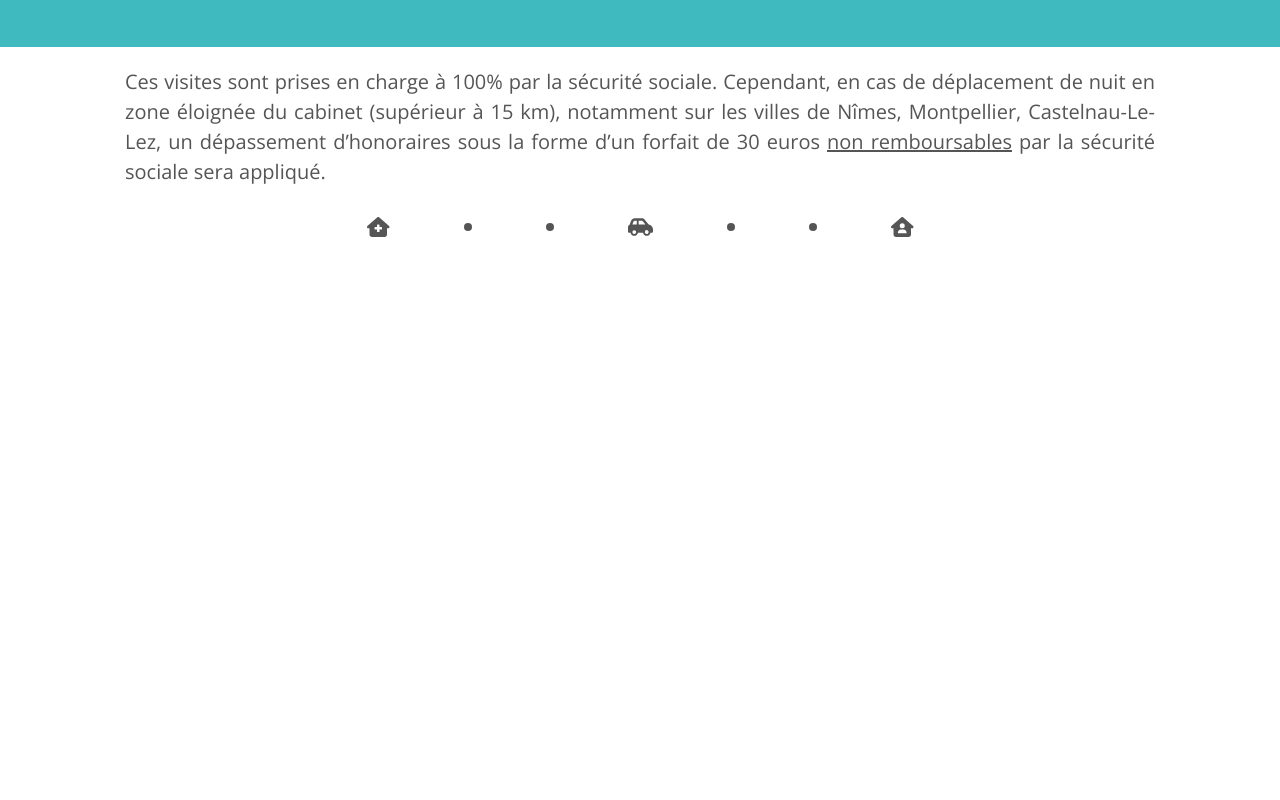
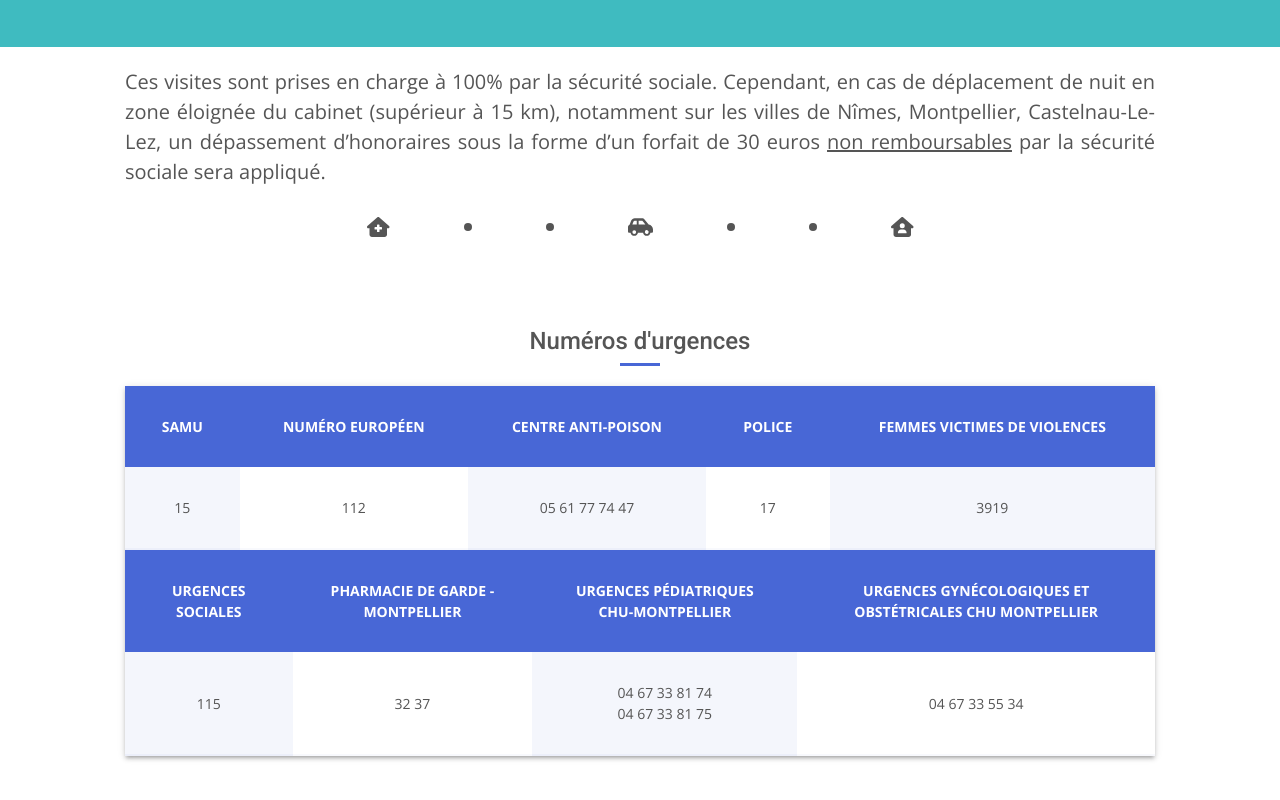
Before and after one commit to chickentuna/sagefemme-croixdoc, a React (Create React App) app: page /urgences in a window 1280 px wide. Shown: the part 1249-2049 px from the top of the page. Before the commit the page ends 1536 px from the top, so only its background shows below. Built offline with nearby package versions, Linux system fonts and the light colour scheme.

Commit message:
number table desktop

```diff
--- a/src/react/pages/Urgences.tsx
+++ b/src/react/pages/Urgences.tsx
@@ -15,6 +15,8 @@ import { FontAwesomeIcon } from '@fortawesome/react-fontawesome'
 import { faCarSide, faCircle, faHouseMedical, faHouseUser } from '@fortawesome/free-solid-svg-icons'
 import { Link } from 'react-router-dom'
 import ShowCalculatorButton from './interactive/ShowCalculatorButton'
+import NumbersTable from './sections/NumbersTable'
+import Dash from '../components/Dash'
 
 const useStyles = createUseStyles((theme: Theme) => ({
   content: {
@@ -55,7 +57,10 @@ const useStyles = createUseStyles((theme: Theme) => ({
     fontSize: 20,
     display: 'flex',
     flexFlow: 'column',
-    gap: 30
+    gap: 30,
+    '& h4': {
+      marginTop: 60
+    }
   },
   price: {
     textAlign: 'justify'
@@ -98,6 +103,13 @@ const useStyles = createUseStyles((theme: Theme) => ({
     gap: 20,
     width: '100%',
     maxWidth: 600
+  },
+  phoneNumbers: {
+    display: 'flex',
+    alignItems: 'center',
+    justifyContent: 'center',
+    flexDirection: 'column',
+    width: '100%'
   }
 }))
 
@@ -182,6 +194,11 @@ function Urgences () {
           <FontAwesomeIcon style={{ fontSize: 8 }} icon={faCircle} />
           <FontAwesomeIcon icon={faHouseUser} />
         </div>
+        <div className={classes.phoneNumbers}>
+          <h4>Numéros d'urgences</h4>
+          <Dash />
+          <NumbersTable />
+        </div>
       </div>
     </>
   )
--- /dev/null
+++ b/src/react/pages/sections/NumbersTable.tsx
@@ -0,0 +1,94 @@
+import React from 'react'
+import { createUseStyles } from 'react-jss'
+import { Theme } from '../../theme'
+
+const useStyles = createUseStyles((theme:Theme) => ({
+  table: {
+    textAlign: 'center',
+    backgroundColor: 'white',
+    color: theme.sfBlack,
+    width: '100%',
+    borderCollapse: 'collapse',
+    '& thead': {
+      color: 'white',
+      backgroundColor: theme.medicalBlue,
+      '& th': {
+        border: 'none',
+        padding: 30,
+        fontSize: 14,
+        textTransform: 'uppercase'
+      }
+    },
+    '& tbody tr': {
+      marginBottom: 10
+    },
+    '& tbody td': {
+      border: 'none',
+      padding: '30px',
+      fontSize: '14px',
+      background: 'white',
+      borderBottom: '2px solid #f8f9fd',
+      '&:nth-child(odd)': {
+        backgroundColor: '#f4f6fc',
+        borderBottom: '2px solid #eceffa'
+      }
+    }
+  },
+  wrapper: {
+    marginTop: 20,
+    display: 'flex',
+    justifyContent: 'center',
+    flexDirection: 'column',
+    alignItems: 'center',
+    boxShadow: '0px 3px 3px -2px rgb(0 0 0 / 20%), 0px 3px 4px 0px rgb(0 0 0 / 14%), 0px 1px 8px 0px rgb(0 0 0 / 12%)',
+  }
+}))
+
+function NumbersTable () {
+  const classes = useStyles()
+
+  return (
+    <div className={classes.wrapper}>
+      <table className={classes.table}>
+        <thead>
+          <tr>
+            <th>SAMU</th>
+            <th>numéro européen</th>
+            <th>centre anti-poison</th>
+            <th>police</th>
+            <th>femmes victimes de violences</th>
+          </tr>
+        </thead>
+        <tbody>
+          <tr>
+            <td>15</td>
+            <td>112</td>
+            <td>05 61 77 74 47</td>
+            <td>17</td>
+            <td>3919</td>
+          </tr>
+        </tbody>
+      </table>
+      <table className={classes.table}>
+        <thead>
+          <tr>
+            <th>urgences sociales</th>
+            <th>pharmacie de garde - montpellier</th>
+            <th>urgences pédiatriques chu-montpellier</th>
+            <th>urgences gynécologiques et obstétricales chu montpellier</th>
+          </tr>
+        </thead>
+        <tbody>
+          <tr>
+            <td>115</td>
+            <td>32 37</td>
+            <td>04 67 33 81 74<br />04 67 33 81 75</td>
+            <td>04 67 33 55 34</td>
+          </tr>
+        </tbody>
+      </table>
+    </div>
+  )
+}
+
+export default React.memo(NumbersTable)
```
